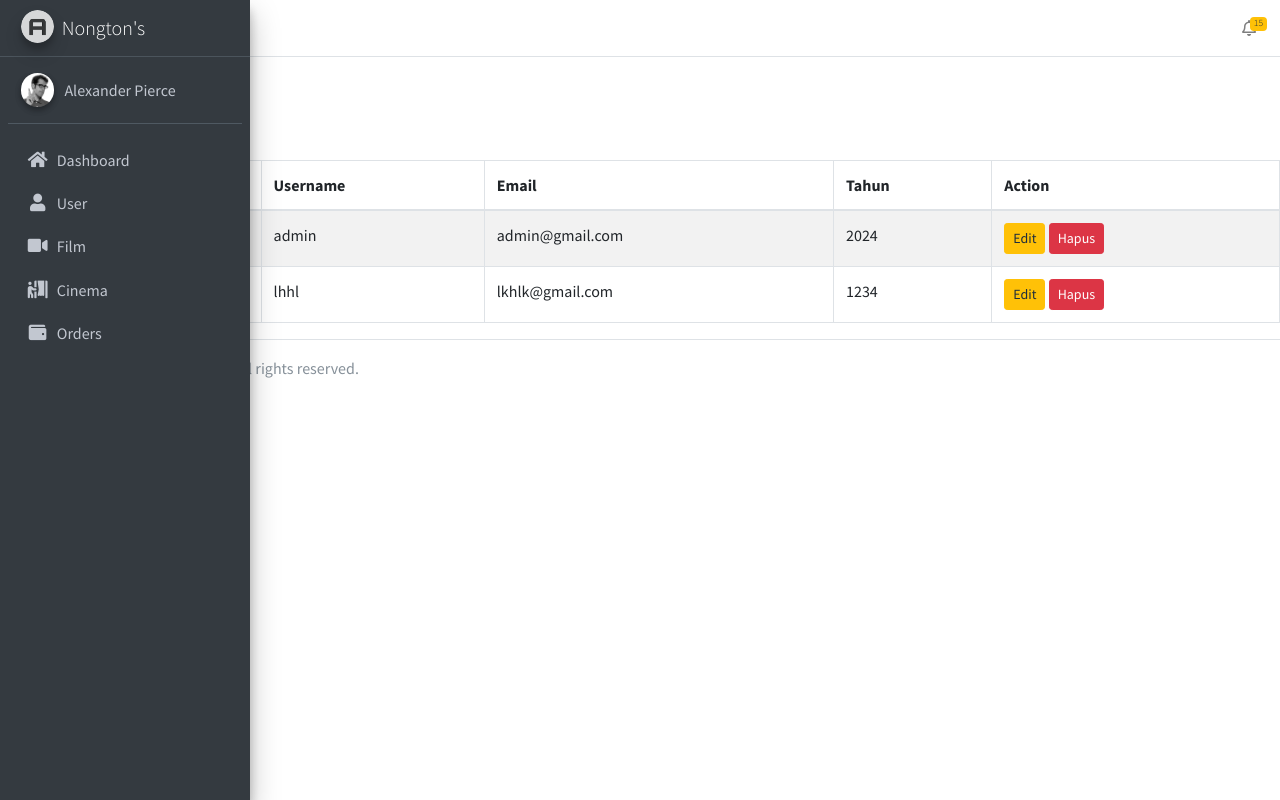
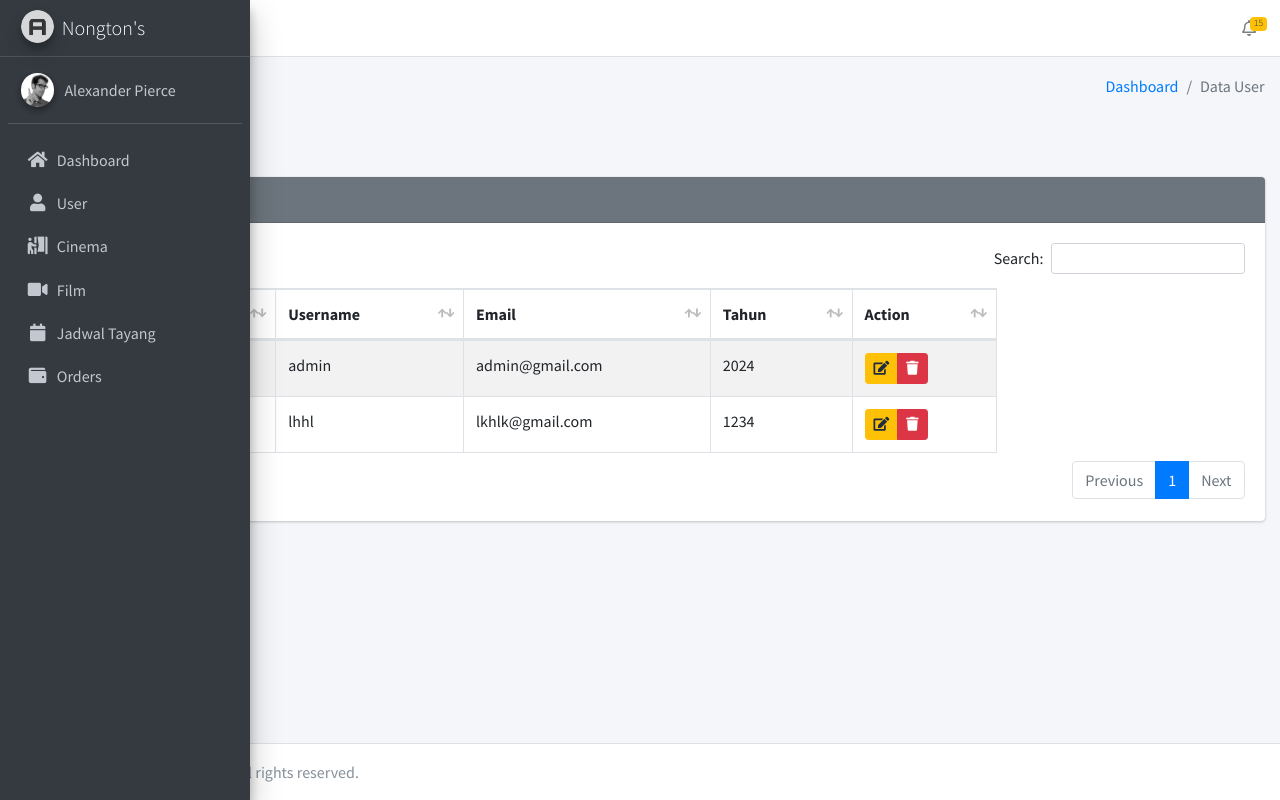
Before and after one commit to bastiannazaromi/web-2-4D, a CodeIgniter app: page /web-2-4d/user in a window 1280 px wide. Run offline with CodeIgniter, Linux system fonts and the light colour scheme; data comes from the database, SQL or seed files in the repository; some libraries are stand-ins or nearby versions.

Commit message:
fix pertemuan 7

```diff
--- a/application/views/index.php
+++ b/application/views/index.php
@@ -10,22 +10,19 @@
 	<link rel="stylesheet" href="https://fonts.googleapis.com/css?family=Source+Sans+Pro:300,400,400i,700&display=fallback">
 	<!-- Font Awesome -->
 	<link rel="stylesheet" href="<?php echo base_url('assets/'); ?>plugins/fontawesome-free/css/all.min.css">
-	<!-- Ionicons -->
-	<link rel="stylesheet" href="https://code.ionicframework.com/ionicons/2.0.1/css/ionicons.min.css">
-	<!-- Tempusdominus Bootstrap 4 -->
-	<link rel="stylesheet" href="<?php echo base_url('assets/'); ?>plugins/tempusdominus-bootstrap-4/css/tempusdominus-bootstrap-4.min.css">
-	<!-- iCheck -->
-	<link rel="stylesheet" href="<?php echo base_url('assets/'); ?>plugins/icheck-bootstrap/icheck-bootstrap.min.css">
-	<!-- JQVMap -->
-	<link rel="stylesheet" href="<?php echo base_url('assets/'); ?>plugins/jqvmap/jqvmap.min.css">
 	<!-- Theme style -->
 	<link rel="stylesheet" href="<?php echo base_url('assets/'); ?>dist/css/adminlte.min.css">
 	<!-- overlayScrollbars -->
 	<link rel="stylesheet" href="<?php echo base_url('assets/'); ?>plugins/overlayScrollbars/css/OverlayScrollbars.min.css">
-	<!-- Daterange picker -->
-	<link rel="stylesheet" href="<?php echo base_url('assets/'); ?>plugins/daterangepicker/daterangepicker.css">
-	<!-- summernote -->
-	<link rel="stylesheet" href="<?php echo base_url('assets/'); ?>plugins/summernote/summernote-bs4.min.css">
+
+	<!-- Datatables -->
+	<link rel="stylesheet" href="<?= base_url('assets/'); ?>plugins/datatables-bs4/css/dataTables.bootstrap4.min.css">
+	<link rel="stylesheet" href="<?= base_url('assets/'); ?>plugins/datatables-responsive/css/responsive.bootstrap4.min.css">
+
+	<!-- jQuery -->
+	<script src="<?php echo base_url('assets/'); ?>plugins/jquery/jquery.min.js"></script>
+	<!-- jQuery UI 1.11.4 -->
+	<script src="<?php echo base_url('assets/'); ?>plugins/jquery-ui/jquery-ui.min.js"></script>
 </head>
 
 <body class="hold-transition sidebar-mini layout-fixed">
@@ -109,25 +106,31 @@
 							</a>
 						</li>
 						<li class="nav-item">
-							<a href="<?php echo base_url('admin/user'); ?>" class="nav-link">
+							<a href="<?php echo base_url('user'); ?>" class="nav-link">
 								<i class="nav-icon fas fa-user"></i>
 								<p>User</p>
 							</a>
 						</li>
 						<li class="nav-item">
-							<a href="<?php echo base_url('admin/film'); ?>" class="nav-link">
+							<a href="<?php echo base_url('cinema'); ?>" class="nav-link">
+								<i class="nav-icon fas fa-person-booth"></i>
+								<p>Cinema</p>
+							</a>
+						</li>
+						<li class="nav-item">
+							<a href="<?php echo base_url('film'); ?>" class="nav-link">
 								<i class="nav-icon fas fa-video"></i>
 								<p>Film</p>
 							</a>
 						</li>
 						<li class="nav-item">
-							<a href="<?php echo base_url('admin/cinema'); ?>" class="nav-link">
-								<i class="nav-icon fas fa-person-booth"></i>
-								<p>Cinema</p>
+							<a href="<?php echo base_url('jadwal'); ?>" class="nav-link">
+								<i class="nav-icon fas fa-calendar"></i>
+								<p>Jadwal Tayang</p>
 							</a>
 						</li>
 						<li class="nav-item">
-							<a href="<?php echo base_url('admin/orders'); ?>" class="nav-link">
+							<a href="<?php echo base_url('orders'); ?>" class="nav-link">
 								<i class="nav-icon fas fa-wallet"></i>
 								<p>Orders</p>
 							</a>
@@ -156,40 +159,33 @@
 	</div>
 	<!-- ./wrapper -->
 
-	<!-- jQuery -->
-	<script src="<?php echo base_url('assets/'); ?>plugins/jquery/jquery.min.js"></script>
-	<!-- jQuery UI 1.11.4 -->
-	<script src="<?php echo base_url('assets/'); ?>plugins/jquery-ui/jquery-ui.min.js"></script>
-	<!-- Resolve conflict in jQuery UI tooltip with Bootstrap tooltip -->
-	<script>
-		$.widget.bridge('uibutton', $.ui.button)
-	</script>
 	<!-- Bootstrap 4 -->
 	<script src="<?php echo base_url('assets/'); ?>plugins/bootstrap/js/bootstrap.bundle.min.js"></script>
 	<!-- ChartJS -->
-	<script src="<?php echo base_url('assets/'); ?>plugins/chart.js/Chart.min.js"></script>
-	<!-- Sparkline -->
-	<script src="<?php echo base_url('assets/'); ?>plugins/sparklines/sparkline.js"></script>
-	<!-- JQVMap -->
-	<script src="<?php echo base_url('assets/'); ?>plugins/jqvmap/jquery.vmap.min.js"></script>
-	<script src="<?php echo base_url('assets/'); ?>plugins/jqvmap/maps/jquery.vmap.usa.js"></script>
-	<!-- jQuery Knob Chart -->
-	<script src="<?php echo base_url('assets/'); ?>plugins/jquery-knob/jquery.knob.min.js"></script>
-	<!-- daterangepicker -->
-	<script src="<?php echo base_url('assets/'); ?>plugins/moment/moment.min.js"></script>
-	<script src="<?php echo base_url('assets/'); ?>plugins/daterangepicker/daterangepicker.js"></script>
-	<!-- Tempusdominus Bootstrap 4 -->
-	<script src="<?php echo base_url('assets/'); ?>plugins/tempusdominus-bootstrap-4/js/tempusdominus-bootstrap-4.min.js"></script>
-	<!-- Summernote -->
-	<script src="<?php echo base_url('assets/'); ?>plugins/summernote/summernote-bs4.min.js"></script>
 	<!-- overlayScrollbars -->
 	<script src="<?php echo base_url('assets/'); ?>plugins/overlayScrollbars/js/jquery.overlayScrollbars.min.js"></script>
 	<!-- AdminLTE App -->
 	<script src="<?php echo base_url('assets/'); ?>dist/js/adminlte.js"></script>
-	<!-- AdminLTE for demo purposes -->
-	<script src="<?php echo base_url('assets/'); ?>dist/js/demo.js"></script>
-	<!-- AdminLTE dashboard demo (This is only for demo purposes) -->
-	<script src="<?php echo base_url('assets/'); ?>dist/js/pages/dashboard.js"></script>
+
+	<!-- DataTables  & Plugins -->
+	<script src="<?= base_url('assets/'); ?>plugins/datatables/jquery.dataTables.min.js"></script>
+	<script src="<?= base_url('assets/'); ?>plugins/datatables-bs4/js/dataTables.bootstrap4.min.js"></script>
+	<script src="<?= base_url('assets/'); ?>plugins/datatables-responsive/js/dataTables.responsive.min.js"></script>
+	<script src="<?= base_url('assets/'); ?>plugins/datatables-responsive/js/responsive.bootstrap4.min.js"></script>
+
+	<script>
+		$(function() {
+			$('#example1').DataTable({
+				"paging": true,
+				"lengthChange": true,
+				"searching": true,
+				"ordering": true,
+				"info": true,
+				"autoWidth": true,
+				"responsive": true,
+			});
+		});
+	</script>
 </body>
 
 </html>
--- a/application/views/user/v_user.php
+++ b/application/views/user/v_user.php
@@ -1,8 +1,28 @@
-<h1><?php echo $title; ?></h1>
+<div class="content-wrapper">
+	<!-- Content Header (Page header) -->
+	<div class="content-header">
+		<div class="container-fluid">
+			<div class="row mb-2">
+				<div class="col-sm-6">
+					<h1 class="m-0"><?= $title; ?></h1>
+				</div><!-- /.col -->
+				<div class="col-sm-6">
+					<ol class="breadcrumb float-sm-right">
+						<li class="breadcrumb-item"><a href="<?= base_url('admin'); ?>">Dashboard</a></li>
+						<li class="breadcrumb-item active">Data User</li>
+					</ol>
+				</div><!-- /.col -->
+			</div><!-- /.row -->
+		</div><!-- /.container-fluid -->
+	</div>
+	<!-- /.content-header -->
 
+	<!-- Main content -->
+	<section class="content">
+		<div class="container-fluid">
 			<div class="row mb-3">
 				<div class="col-lg-4">
-		<a href="<?= base_url('user/add'); ?>" class="btn btn-primary btn-sm">Tambah</a>
+					<a href="<?= base_url('user/add'); ?>" class="btn btn-primary btn-sm"><i class="fa fa-plus"></i> Tambah User</a>
 				</div>
 			</div>
 
@@ -20,7 +40,13 @@
 
 			<div class="row">
 				<div class="col-xl-12">
-		<table id="myTable" class="table table-bordered table-striped">
+					<div class="card card-secondary">
+						<div class="card-header">
+							<h3 class="card-title">Data User</h3>
+						</div>
+						<div class="card-body">
+							<div class="table-responsive">
+								<table id="example1" class="table table-bordered table-striped">
 									<thead>
 										<tr>
 											<th>No</th>
@@ -40,8 +66,10 @@
 												<td><?php echo $usr->email; ?></td>
 												<td><?php echo $usr->tahun; ?></td>
 												<td>
-							<a href="<?= base_url('user/edit/' . $usr->id); ?>" class="btn btn-warning btn-sm">Edit</a>
-							<a href="<?= base_url('user/delete/' . $usr->id); ?>" class="btn btn-danger btn-sm" onclick="return confirm('Apakah yakin data akan dihapus ?')">Hapus</a>
+													<div class="btn-group">
+														<a href="<?= base_url('user/edit/' . $usr->id); ?>" class="btn btn-warning btn-sm"><i class="fa fa-edit"></i></a>
+														<a href="<?= base_url('user/delete/' . $usr->id); ?>" class="btn btn-danger btn-sm" onclick="return confirm('Apakah yakin data akan dihapus ?')"><i class="fa fa-trash"></i></a>
+													</div>
 												</td>
 											</tr>
 										<?php endforeach; ?>
@@ -49,3 +77,10 @@
 								</table>
 							</div>
 						</div>
+					</div>
+				</div>
+			</div>
+		</div><!-- /.container-fluid -->
+	</section>
+	<!-- /.content -->
+</div>
```
Also changed, not shown: application/controllers/Admin.php (+30 -0 lines), application/views/user/v_addUser.php (+34 -3 lines), application/views/user/v_editUser.php (+34 -3 lines). Lines whose indentation alone changed are shown as unchanged.
